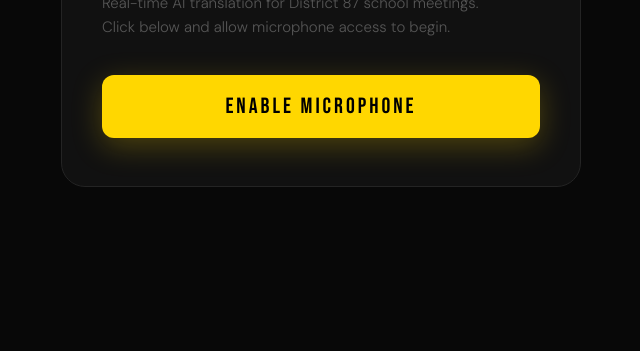
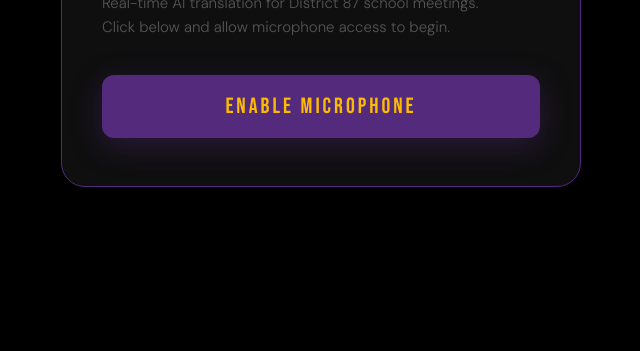
Before and after one commit to nicosony-dev/D87Translate, a plain HTML site: page index.html in a window 1280 px wide. Shown: the part 449-800 px from the top of the page, without its empty margins (319-959 px from the left). Drawn offline with Linux system fonts and the light colour scheme.

Commit message:
Update index.html

```diff
--- a/index.html
+++ b/index.html
@@ -7,11 +7,12 @@
   <link href="https://fonts.googleapis.com/css2?family=Bebas+Neue&family=DM+Sans:wght@300;400;500&display=swap" rel="stylesheet">
   <style>
     :root {
-      --gold: #FFD700;
-      --gold-dim: rgba(255,215,0,0.12);
-      --bg: #080808;
-      --surface: #111;
-      --border: #242424;
+      --gold: #fcba03;
+      --purple: #542a7d;
+      --gold-dim: rgba(252,186,3,0.12);
+      --bg: #000000;
+      --surface: #0f0f0f;
+      --border: #1f1f1f;
       --muted: #555;
       --text: #e8e8e8;
     }
@@ -24,7 +25,7 @@
     }
     #setup-screen {
       width: min(520px, 90vw); padding: 48px 40px;
-      background: var(--surface); border: 1px solid var(--border);
+      background: var(--surface); border: 1px solid var(--purple);
       border-radius: 24px; animation: fadeUp 0.5s ease both;
     }
     .logo { display: flex; align-items: center; gap: 12px; margin-bottom: 28px; }
@@ -40,11 +41,11 @@
     #start-btn {
       width: 100%; padding: 18px;
       font-family: 'Bebas Neue', sans-serif; font-size: 22px; letter-spacing: 3px;
-      background: var(--gold); color: #000; border: none; border-radius: 12px;
+      background: var(--purple); color: var(--gold); border: none; border-radius: 12px;
       cursor: pointer; transition: transform 0.15s, box-shadow 0.15s, background 0.15s;
-      box-shadow: 0 8px 30px rgba(255,215,0,0.25);
+      box-shadow: 0 8px 30px rgba(84,42,125,0.4);
     }
-    #start-btn:hover { background: #fff; transform: translateY(-2px); }
+    #start-btn:hover { background: var(--gold); color: #000; transform: translateY(-2px); }
     #start-btn:disabled { opacity: 0.5; cursor: not-allowed; transform: none; }
     #main-app {
       display: none; width: 100%; height: 100dvh;
@@ -53,13 +54,13 @@
     .top-bar {
       position: fixed; top: 0; left: 0; right: 0; padding: 16px 24px;
       display: flex; align-items: center; justify-content: space-between;
-      background: linear-gradient(to bottom, rgba(8,8,8,0.95), transparent);
+      background: linear-gradient(to bottom, rgba(0,0,0,0.95), transparent);
     }
-    .bar-logo { font-family: 'Bebas Neue', sans-serif; font-size: 15px; letter-spacing: 3px; color: var(--muted); }
+    .bar-logo { font-family: 'Bebas Neue', sans-serif; font-size: 15px; letter-spacing: 3px; color: var(--purple); }
     .controls { display: flex; align-items: center; gap: 12px; }
     select {
       padding: 8px 14px; background: var(--surface); color: var(--text);
-      border: 1px solid var(--border); border-radius: 8px;
+      border: 1px solid var(--purple); border-radius: 8px;
       font-family: 'DM Sans', sans-serif; font-size: 14px; outline: none; cursor: pointer;
     }
     #mic-badge {
@@ -84,7 +85,7 @@
       padding: 20px 40px 28px; text-align: center;
       font-size: clamp(14px, 2vw, 18px); color: var(--muted);
       font-style: italic; font-weight: 300;
-      background: linear-gradient(to top, rgba(8,8,8,0.95), transparent);
+      background: linear-gradient(to top, rgba(0,0,0,0.95), transparent);
     }
     @keyframes fadeUp {
       from { opacity: 0; transform: translateY(20px); }
@@ -164,7 +165,7 @@
         const lang = document.getElementById('langChoice').value;
         const res = await fetch(GAS_URL, {
           method: 'POST',
-          headers: { 'Content-Type': 'application/json' },
+          headers: { 'Content-Type': 'text/plain' },
           body: JSON.stringify({ audio: base64Audio, targetLang: lang })
         });
         const result = await res.json();
```
